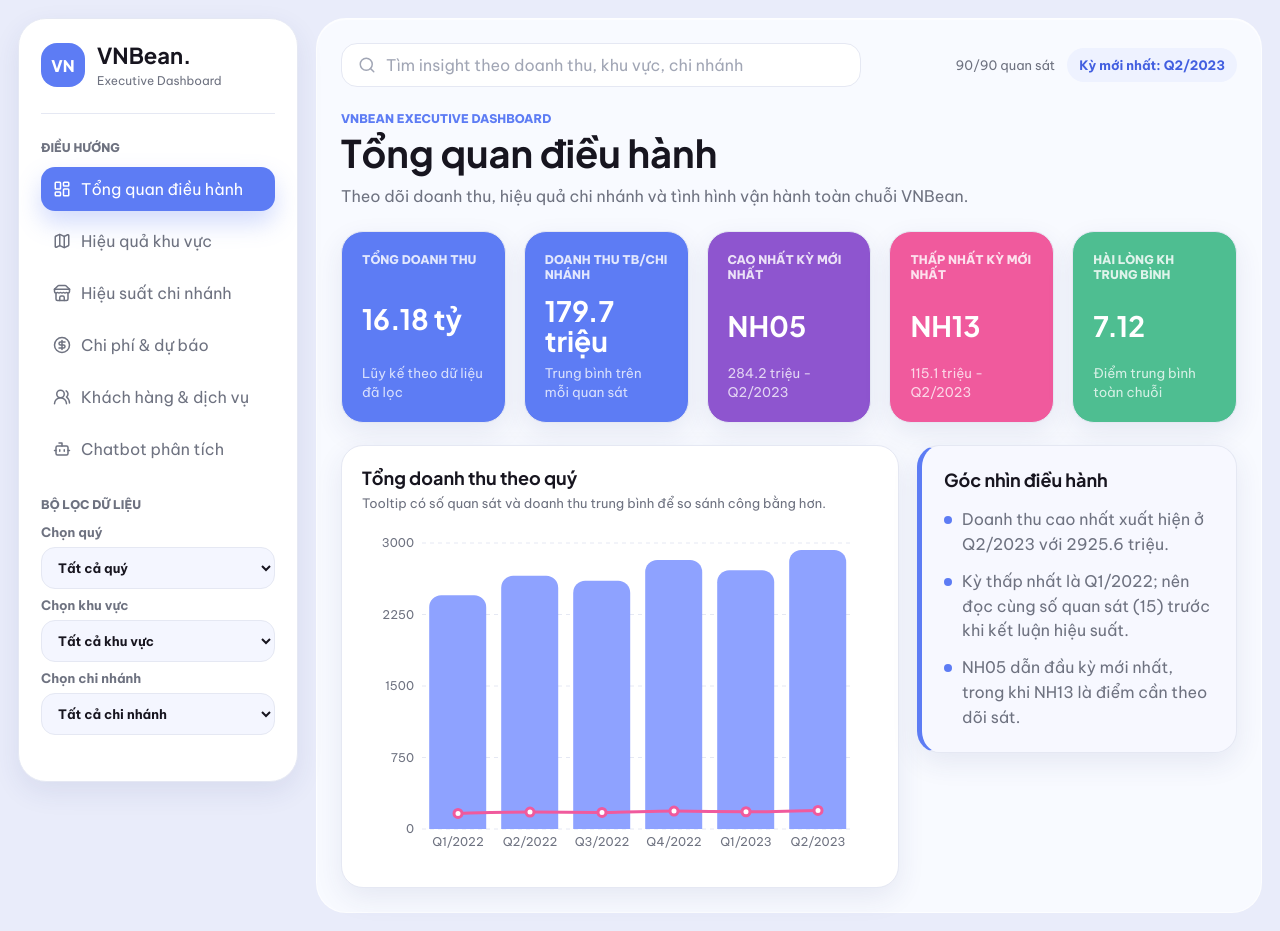
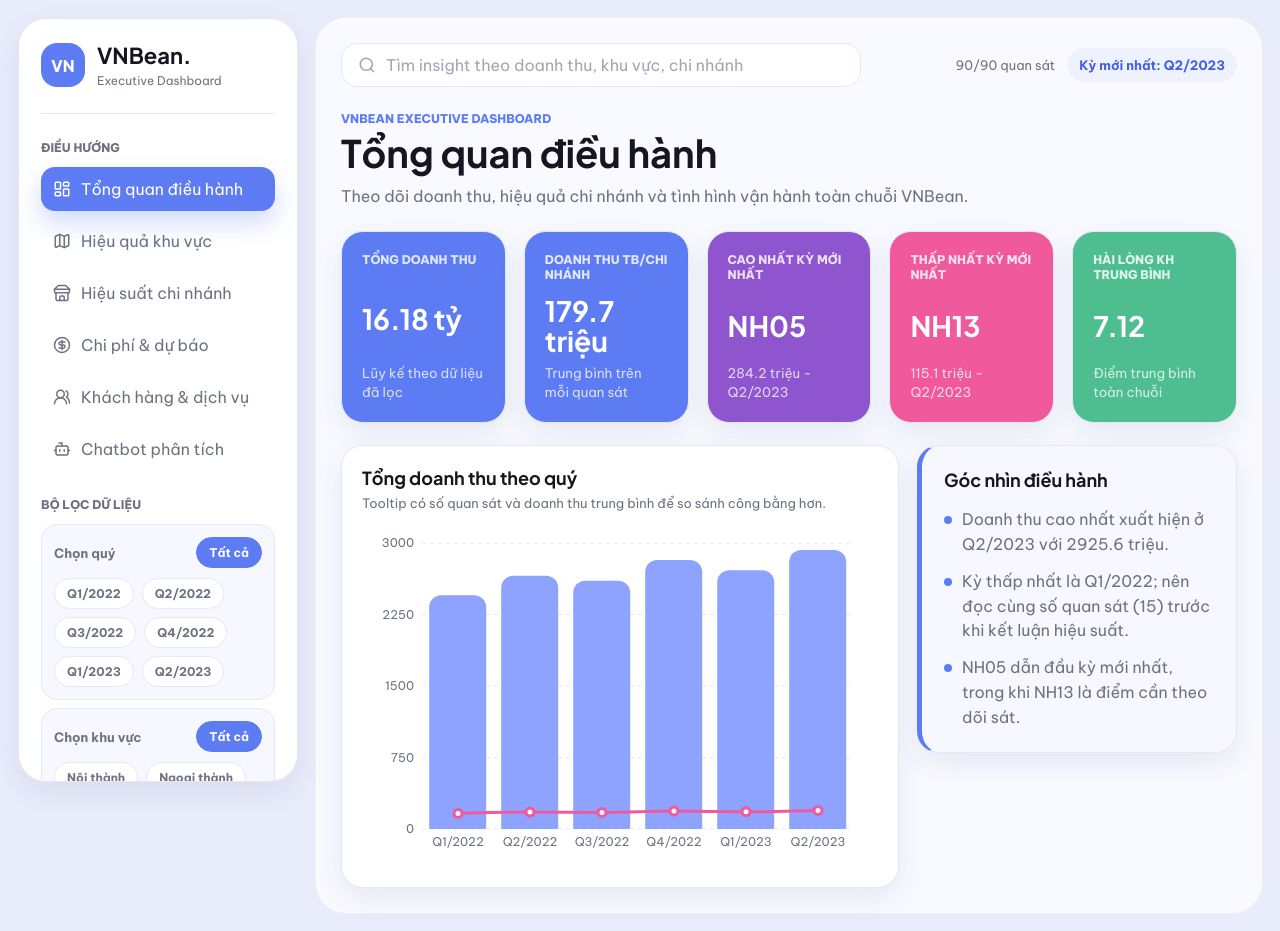
Before and after one commit to KTLT11/VNBean_Dashboard, a React (Vite) app: page / in a window 1280 px wide. Built offline with nearby package versions, Linux system fonts and the light colour scheme.

Commit message:
Update VNBean dashboard UI and chat behavior 3

```diff
--- a/src/App.jsx
+++ b/src/App.jsx
@@ -11,16 +11,20 @@
 import { getFilterOptions, getLatestQuarter } from "./utils/metrics";
 
 const defaultFilters = {
-  quarter: "all",
-  area: "all",
-  branch: "all",
+  quarters: [],
+  areas: [],
+  branches: [],
 };
+
+function includesOrAll(selectedValues, value) {
+  return selectedValues.length === 0 || selectedValues.includes(value);
+}
 
 function applyFilters(data, filters) {
   return data.filter((row) => {
-    const quarterOk = filters.quarter === "all" || row.Quy === filters.quarter;
-    const areaOk = filters.area === "all" || row.Khu_vuc === filters.area;
-    const branchOk = filters.branch === "all" || row.MaNhanh === filters.branch;
+    const quarterOk = includesOrAll(filters.quarters, row.Quy);
+    const areaOk = includesOrAll(filters.areas, row.Khu_vuc);
+    const branchOk = includesOrAll(filters.branches, row.MaNhanh);
     return quarterOk && areaOk && branchOk;
   });
 }
--- a/src/components/FilterPanel.jsx
+++ b/src/components/FilterPanel.jsx
@@ -1,35 +1,66 @@
+function FilterGroup({ label, values, selectedValues, onToggle }) {
+  return (
+    <section className="filter-group">
+      <div className="filter-group__header">
+        <span>{label}</span>
+        <button type="button" className={selectedValues.length === 0 ? "selected" : ""} onClick={() => onToggle(null)}>
+          Tất cả
+        </button>
+      </div>
+      <div className="filter-group__options">
+        {values.map((value) => {
+          const selected = selectedValues.includes(value);
+          return (
+            <button
+              key={value}
+              type="button"
+              className={selected ? "selected" : ""}
+              onClick={() => onToggle(value)}
+            >
+              {value}
+            </button>
+          );
+        })}
+      </div>
+    </section>
+  );
+}
+
 export default function FilterPanel({ filters, options, onChange }) {
-  const update = (key, value) => onChange({ ...filters, [key]: value });
+  const toggleSelection = (key, value) => {
+    if (value === null) {
+      onChange({ ...filters, [key]: [] });
+      return;
+    }
+
+    const currentValues = filters[key];
+    const nextValues = currentValues.includes(value)
+      ? currentValues.filter((item) => item !== value)
+      : [...currentValues, value];
+
+    onChange({ ...filters, [key]: nextValues });
+  };
 
   return (
     <div className="filter-panel">
-      <label>
-        <span>Chọn quý</span>
-        <select value={filters.quarter} onChange={(event) => update("quarter", event.target.value)}>
-          <option value="all">Tất cả quý</option>
-          {options.quarters.map((quarter) => (
-            <option key={quarter} value={quarter}>{quarter}</option>
-          ))}
-        </select>
-      </label>
-      <label>
-        <span>Chọn khu vực</span>
-        <select value={filters.area} onChange={(event) => update("area", event.target.value)}>
-          <option value="all">Tất cả khu vực</option>
-          {options.areas.map((area) => (
-            <option key={area} value={area}>{area}</option>
-          ))}
-        </select>
-      </label>
-      <label>
-        <span>Chọn chi nhánh</span>
-        <select value={filters.branch} onChange={(event) => update("branch", event.target.value)}>
-          <option value="all">Tất cả chi nhánh</option>
-          {options.branches.map((branch) => (
-            <option key={branch} value={branch}>{branch}</option>
-          ))}
-        </select>
-      </label>
+      <FilterGroup
+        label="Chọn quý"
+        values={options.quarters}
+        selectedValues={filters.quarters}
+        onToggle={(value) => toggleSelection("quarters", value)}
+      />
+      <FilterGroup
+        label="Chọn khu vực"
+        values={options.areas}
+        selectedValues={filters.areas}
+        onToggle={(value) => toggleSelection("areas", value)}
+      />
+      <FilterGroup
+        label="Chọn chi nhánh"
+        values={options.branches}
+        selectedValues={filters.branches}
+        onToggle={(value) => toggleSelection("branches", value)}
+      />
     </div>
   );
 }
--- a/src/styles/dashboard.css
+++ b/src/styles/dashboard.css
@@ -108,6 +108,52 @@
   color: var(--text-secondary);
   font-size: 13px;
   font-weight: 700;
+}
+
+.filter-group {
+  display: grid;
+  gap: 10px;
+  padding: 12px;
+  background: var(--card-secondary);
+  border: 1px solid var(--border);
+  border-radius: 16px;
+}
+
+.filter-group__header {
+  display: flex;
+  align-items: center;
+  justify-content: space-between;
+  gap: 10px;
+}
+
+.filter-group__header span {
+  color: var(--text-secondary);
+  font-size: 13px;
+  font-weight: 700;
+}
+
+.filter-group__header button,
+.filter-group__options button {
+  border: 1px solid var(--border);
+  border-radius: 999px;
+  background: white;
+  color: var(--text-secondary);
+  padding: 7px 12px;
+  font-size: 12px;
+  font-weight: 700;
+}
+
+.filter-group__options {
+  display: flex;
+  flex-wrap: wrap;
+  gap: 8px;
+}
+
+.filter-group__header button.selected,
+.filter-group__options button.selected {
+  color: white;
+  background: var(--primary);
+  border-color: var(--primary);
 }
 
 .filter-panel select,
@@ -587,7 +633,7 @@
   }
 
   .filter-panel {
-    grid-template-columns: repeat(3, minmax(0, 1fr));
+    grid-template-columns: 1fr;
   }
 
   .metric-grid--five {
```
